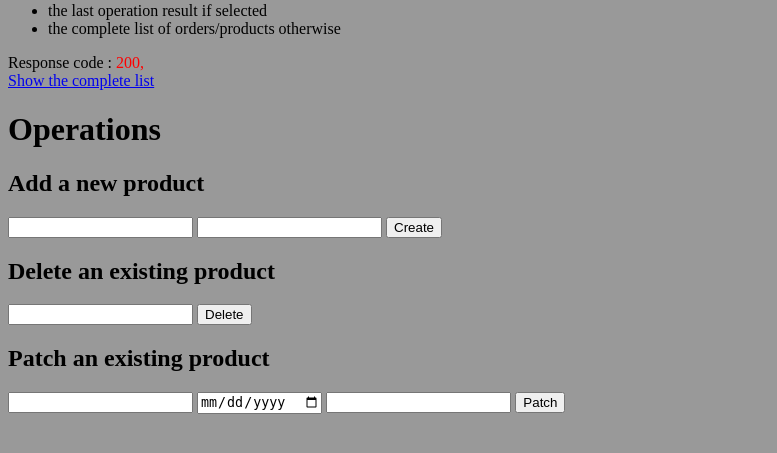
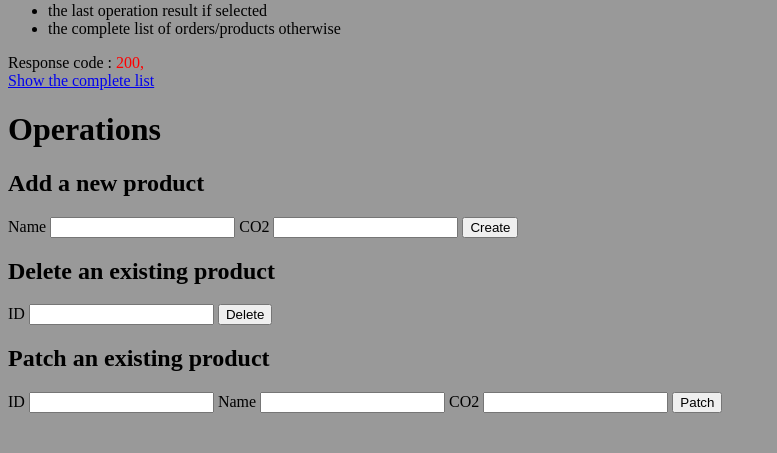
Before and after one commit to matteorazzanelli/kreas-food-php, a PHP site: page /app/views/products.view.php in a window 1280 px wide. Shown: the part 182-635 px from the top of the page, without its empty margins (0-777 px from the left). Run offline with PHP 8.4, Linux system fonts and the light colour scheme; the template is opened without the code that fills it, so the values that code supplies are empty.

Commit message:
refactor

```diff
--- a/app/views/products.view.php
+++ b/app/views/products.view.php
@@ -17,7 +17,9 @@
 
 <h2>Add a new product</h2>
 <form method="POST" action="/products">
-  <input name="name"></input>
+  <label for="name">Name</label>
+  <input id="name" name="name"></input>
+  <label for="co2">CO2</label>
   <input name="co2"></input>
   <button type="submit">Create</button>
 </form>
@@ -25,6 +27,7 @@
 <h2>Delete an existing product</h2>
 <form method="POST" action="/products">
 <input type="hidden" name="_method" value="DELETE">
+  <label for="id">ID</label>
   <input name="id"></input>
   <button type="submit">Delete</button>
 </form>
@@ -32,8 +35,11 @@
 <h2>Patch an existing product</h2>
 <form method="POST" action="/products">
 <input type="hidden" name="_method" value="PATCH">
+  <label for="id">ID</label>
   <input name="id"></input>
-  <input name="name" type="date"></input>
+  <label for="name">Name</label>
+  <input name="name"></input>
+  <label for="co2">CO2</label>
   <input name="co2"></input>
   <button type="submit">Patch</button>
 </form>
```
